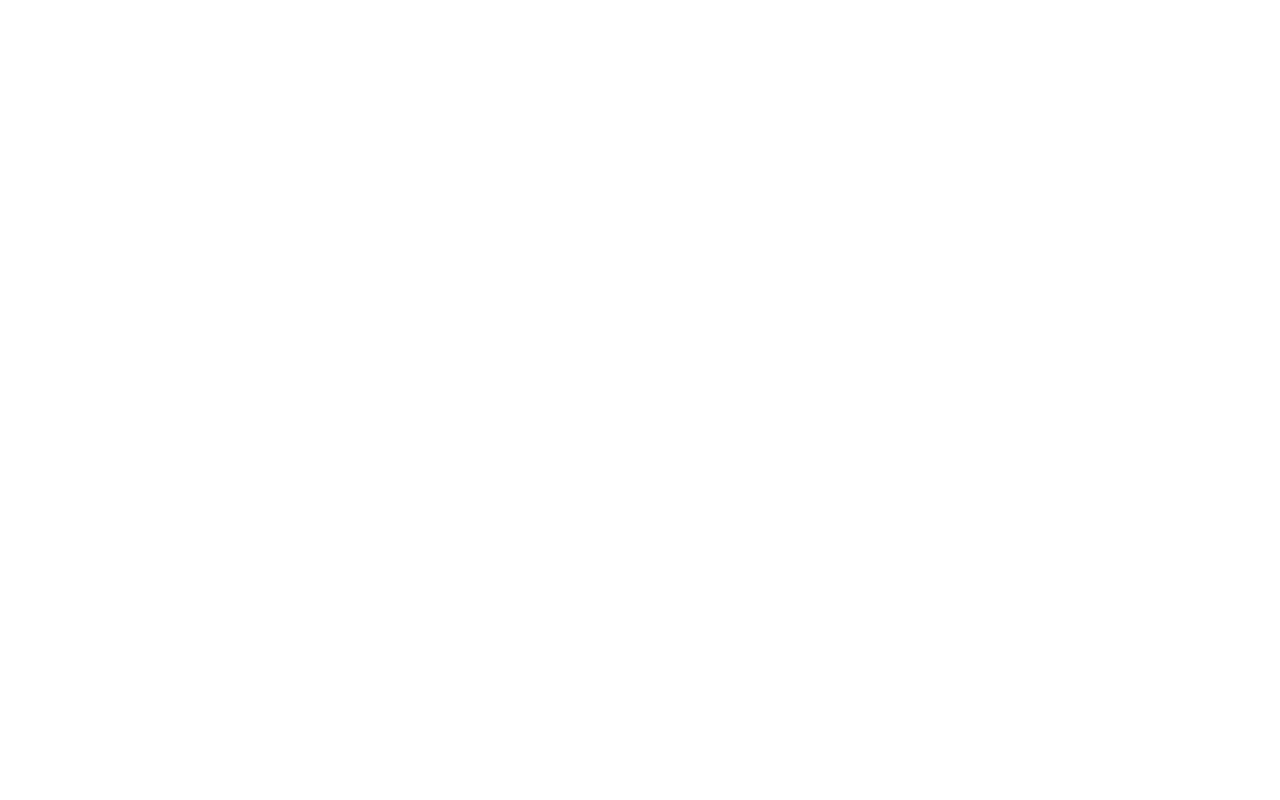
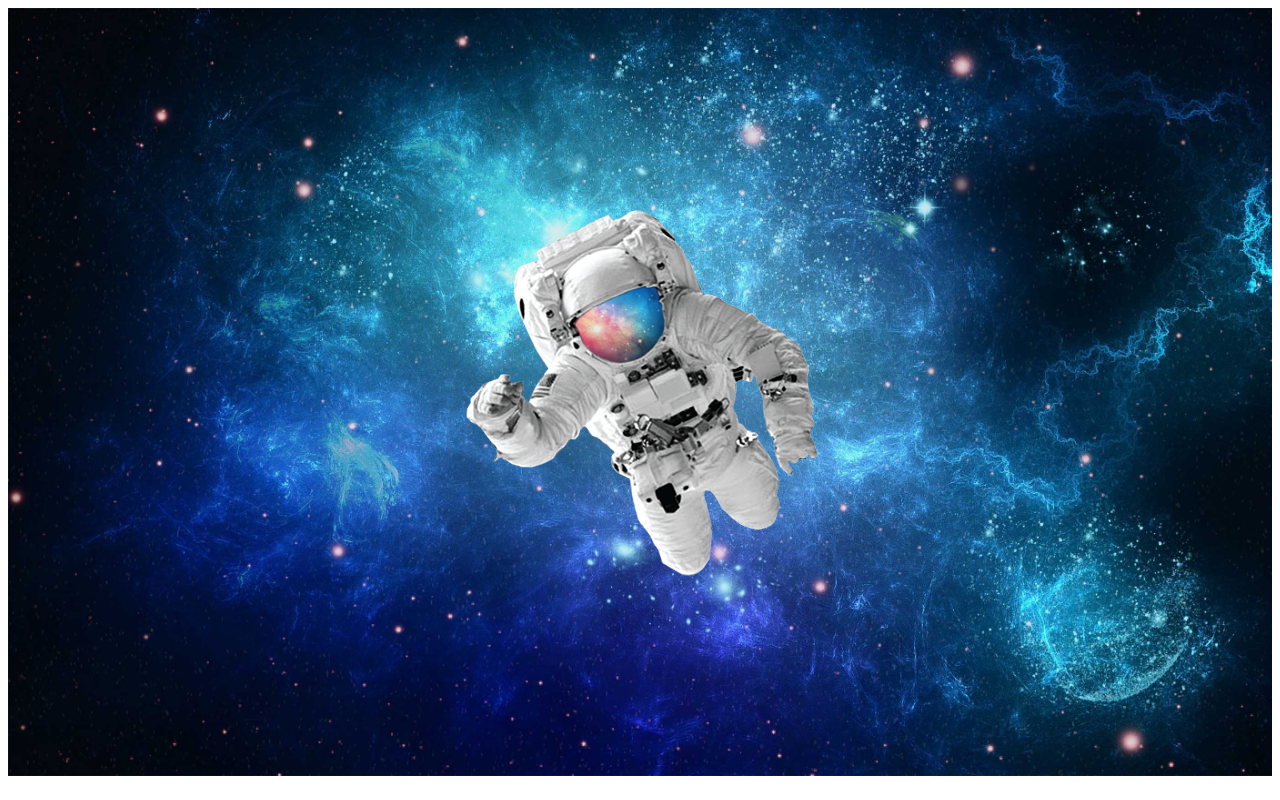
Before and after one commit to emanuellirodriguez/html-css, a plain HTML site: page desafio/d011/index.html in a window 1280 px wide. Drawn offline with Linux system fonts and the light colour scheme.

Commit message:
desafio 011 completo

```diff
--- a/desafio/d011/index.html
+++ b/desafio/d011/index.html
@@ -4,10 +4,35 @@
     <meta charset="UTF-8">
     <meta name="viewport" content="width=device-width, initial-scale=1.0">
     <title>Desafio 011</title>
+    <style>
+        #container{
+            background-color: black;
+            background-image: url("imagens/espaco.jpg");
+            background-size: cover;
+            height: 96vh;
+            position: relative;
+        }
+        #conteudo{
+            background-image: url("imagens/astronauta.png");
+            background-repeat: no-repeat;
+            background-size: 100% 100%;
+            height: 400px;
+            width: 400px;
+            position: absolute;
+            left: 50%;
+            top: 50%;
+            transform: translate(-50%,-50%);
+
+        }
+
+    </style>
 </head>
 <body>
-    <div id="container">
+    <section id="container">
 
-    </div>
+        <article id="conteudo"></article>
+
+    </section>
+
 </body>
 </html>
```
